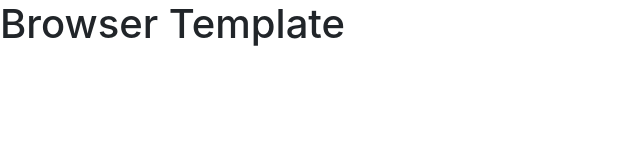
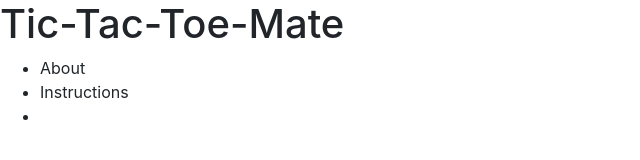
Before and after one commit to anderson-aristotle/tic-tac-mate, a website built with webpack: page index.html in a window 1280 px wide. Shown: the whole page, without its empty margins (0-640 px from the left). Built offline with nearby package versions, Linux system fonts and the light colour scheme.

Commit message:
wed-developement-framework.v1

```diff
--- a/index.html
+++ b/index.html
@@ -1,7 +1,8 @@
 <!DOCTYPE html>
 <html>
+
 <head>
-      <title>Example</title>
+  <title>Tic-Tac-Toe-Mate</title>
   <meta name="viewport" content="width=device-width, initial-scale=1">
 
   <!-- Do not add `link` tags-->
@@ -11,7 +12,20 @@
   <script src="public/vendor.js" type="text/javascript" charset="utf-8" defer></script>
   <script src="public/application.js" type="text/javascript" charset="utf-8" defer></script>
 </head>
+
 <body>
-      <h1>Browser Template</h1>
+  <h1>Tic-Tac-Toe-Mate</h1>
+  <div id="header-navigation-bar">
+    <nav>
+      <ul>
+        <li>About</li>
+        <li>Instructions</li>
+        <li></li>
+      </ul>
+
+    </nav>
+  </div>
+
 </body>
+
 </html>
```
Lines whose indentation alone changed are shown as unchanged.
